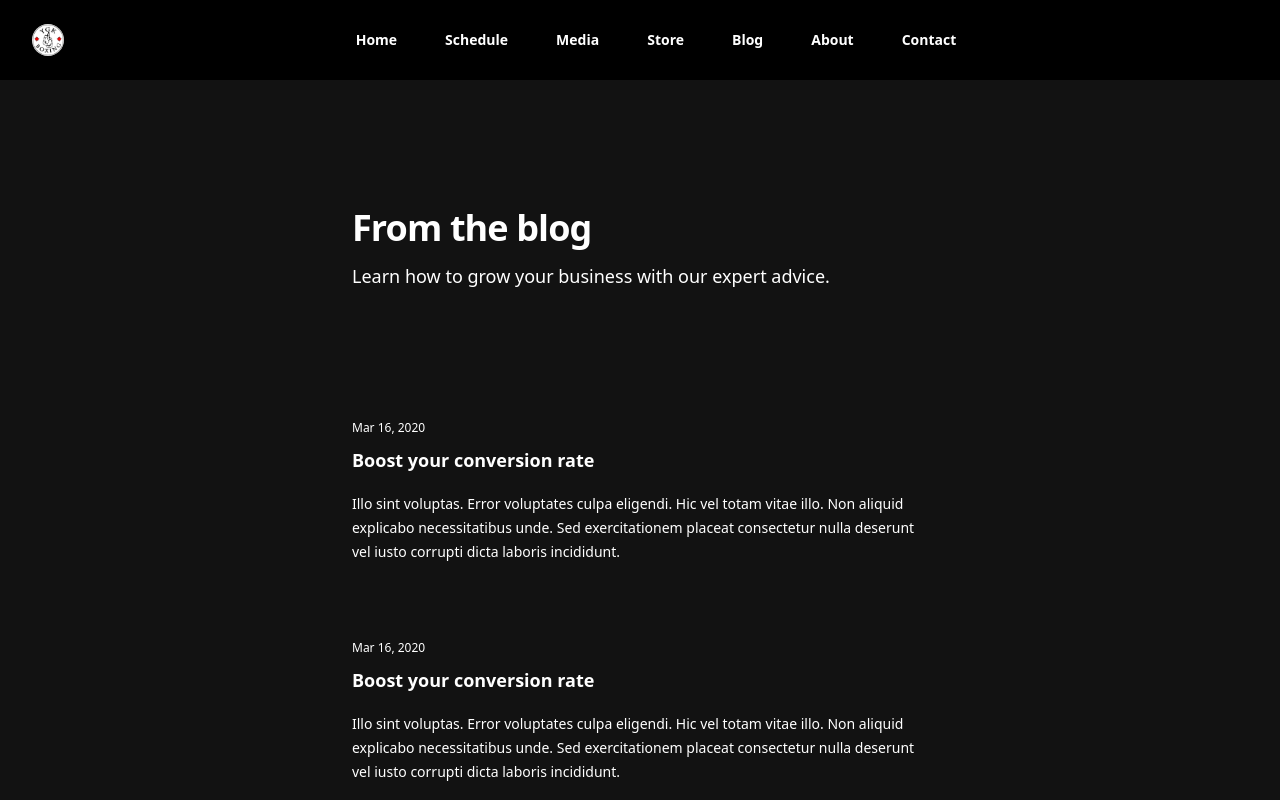
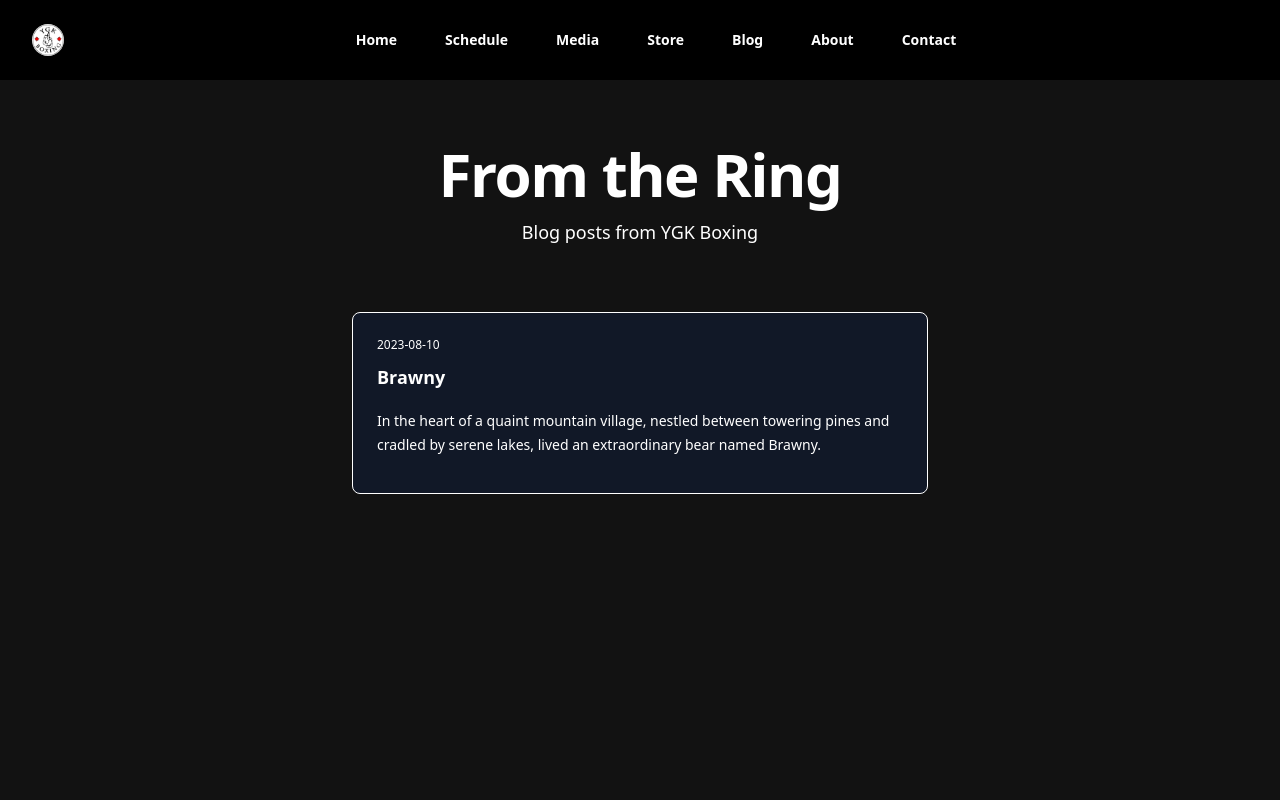
Before and after one commit to kellenwiltshire/ygk-boxing, a Next.js app: page /blog in a window 1280 px wide. Shown: the top 800 px of the page. Built offline with nearby package versions, Linux system fonts and the light colour scheme.

Commit message:
Working on Blog

```diff
--- a/components/Blog/BlogContent.tsx
+++ /dev/null
@@ -1,14 +0,0 @@
-import React from "react";
-import markdown from "./example-blog.md";
-import ReactMarkdown from "react-markdown";
-
-
-const BlogContent = () => {
-  return <div className="flex flex-col max-w-7xl">
-    <article className="prose">
-      <ReactMarkdown>{markdown}</ReactMarkdown>
-    </article>
-  </div>;
-};
-
-export default BlogContent;
--- a/components/Blog/BlogList.tsx
+++ b/components/Blog/BlogList.tsx
@@ -1,61 +1,43 @@
-const posts = [
-	{
-		id: 1,
-		title: 'Boost your conversion rate',
-		href: '#',
-		description:
-			'Illo sint voluptas. Error voluptates culpa eligendi. Hic vel totam vitae illo. Non aliquid explicabo necessitatibus unde. Sed exercitationem placeat consectetur nulla deserunt vel iusto corrupti dicta laboris incididunt.',
-		date: 'Mar 16, 2020',
-		datetime: '2020-03-16',
-
-	},
-	{
-		id: 2,
-		title: 'Boost your conversion rate',
-		href: '#',
-		description:
-			'Illo sint voluptas. Error voluptates culpa eligendi. Hic vel totam vitae illo. Non aliquid explicabo necessitatibus unde. Sed exercitationem placeat consectetur nulla deserunt vel iusto corrupti dicta laboris incididunt.',
-		date: 'Mar 16, 2020',
-		datetime: '2020-03-16',
-	},
-	// More posts...
-]
+import { blogs } from "./Blogs";
+import Link from "next/link";
 
 const BlogList = () => {
   return (
-		<div className='py-24 sm:py-32'>
-			<div className='mx-auto max-w-7xl px-6 lg:px-8'>
-				<div className='mx-auto max-w-2xl'>
-					<h2 className='text-3xl font-bold tracking-tight sm:text-4xl'>From the blog</h2>
-					<p className='mt-2 text-lg leading-8'>
-						Learn how to grow your business with our expert advice.
+    <div className="py-12 sm:py-16">
+      <div className="mx-auto max-w-7xl px-6 lg:px-8">
+        <div className="mx-auto max-w-2xl">
+          <h2 className="text-3xl font-bold tracking-tight sm:text-6xl text-center">From the Ring</h2>
+          <p className="mt-2 text-lg leading-8 text-center">
+            Blog posts from YGK Boxing
           </p>
-					<div className='mt-10 space-y-16 pt-10 sm:mt-16 sm:pt-16'>
-						{posts.map((post) => (
-							<article key={post.id} className='flex max-w-xl flex-col items-start justify-between'>
-								<div className='flex items-center gap-x-4 text-xs'>
+          <div className="mt-10 space-y-8 pt-10 sm:mt-8 sm:pt-8">
+            {blogs.map((post) => (
+              <article key={post.id}
+              >
+                <Link href={`/blog/post/${post.id}`}
+                      className="flex max-w-xl flex-col bg-gray-900 items-start justify-between border border-white p-6 rounded-lg hover:border-blue-700">
+                  <div className="flex items-center gap-x-4 text-xs">
                     <time dateTime={post.datetime}>
-										{post.date}
+                      {post.datetime}
                     </time>
 
                   </div>
-								<div className='group relative'>
-									<h3 className='mt-3 text-lg font-semibold leading-6'>
-										<a href={post.href}>
-											<span className='absolute inset-0' />
+                  <div className="group relative">
+                    <h3 className="mt-3 text-lg font-semibold leading-6">
+                      <span className="absolute inset-0" />
                       {post.title}
-										</a>
                     </h3>
-									<p className='mt-5 line-clamp-3 text-sm leading-6'>{post.description}</p>
+                    {/* eslint-disable-next-line @typescript-eslint/no-unsafe-call,@typescript-eslint/no-unsafe-member-access */}
+                    <p className="mt-5 line-clamp-3 text-sm leading-6">{post.description}</p>
                   </div>
-
+                </Link>
               </article>
             ))}
           </div>
         </div>
       </div>
     </div>
-	)
-}
+  );
+};
 
-export default BlogList
+export default BlogList;
--- /dev/null
+++ b/components/Blog/Blogs/Brawny.md
@@ -0,0 +1,34 @@
+# A Bear Named Brawny
+
+In the heart of a quaint mountain village, nestled between towering pines and cradled by serene lakes, lived an
+extraordinary bear named Brawny. Unlike other bears, Brawny possessed an uncanny knack for boxing. His paws were swift
+and his movements graceful, as if the art of boxing was woven into his very essence.
+
+Word of Brawny's remarkable talent spread far and wide, drawing curious spectators and eager challengers to witness his
+skills firsthand. The village's modest clearing transformed into an impromptu arena, with makeshift seats and an
+electric buzz of anticipation. Brawny's trainer, a weathered man named Rufus, saw the potential for greatness in the
+bear and tirelessly honed his abilities.
+
+Brawny's fame grew, attracting the attention of a renowned boxing promoter from the city. Intrigued by the prospect of a
+boxing bear, the promoter offered Brawny a chance to compete in a championship bout against a human opponent, the
+reigning champion, Victor "Iron Fist" McCallister. The stakes were high, and Brawny faced a daunting challenge against a
+seasoned human fighter.
+
+The day of the championship arrived, and the city's grand arena pulsed with excitement. A curious mix of spectators
+gathered, their skepticism gradually giving way to awe as Brawny entered the ring. The sight of a bear standing tall in
+boxing gloves was both bizarre and mesmerizing. Opposite him stood Victor McCallister, a formidable opponent with a
+fierce reputation.
+
+As the bell rang, Brawny's training kicked in. He moved with agility and precision, his powerful paws delivering punches
+that stunned the crowd and left McCallister struggling to keep up. Brawny's dedication and tireless training allowed him
+to hold his ground against his human opponent, weaving an unexpected and captivating narrative in the ring.
+
+The fight raged on, each round a testament to Brawny's determination and undeniable skill. The crowd's initial disbelief
+transformed into thunderous cheers, unified in their support for the underdog bear. In a dramatic final round, Brawny
+delivered a knockout blow that sent McCallister to the mat. The arena erupted in jubilation as Brawny was declared the
+new champion.
+
+Brawny's victory was more than a testament to his boxing prowess; it was a celebration of determination, an ode to
+defying expectations, and a reminder that greatness could emerge from the unlikeliest of places. And so, the legend of
+the boxing bear echoed through the village, inspiring generations to reach beyond the ordinary and embrace the
+extraordinary within themselves.
--- /dev/null
+++ b/components/Blog/Blogs/index.ts
@@ -0,0 +1,9 @@
+import { IBlogPost } from "../../../utils/types/BlogTypes";
+
+export const blogs: Array<IBlogPost> = [
+  {
+    id: 1,
+    title: "Brawny",
+    datetime: "2023-08-10",
+    description: "In the heart of a quaint mountain village, nestled between towering pines and cradled by serene lakes, lived an extraordinary bear named Brawny."
+  }];
--- a/components/Store/ProductCard.tsx
+++ b/components/Store/ProductCard.tsx
@@ -23,7 +23,7 @@ const ProductCard = ({ product }: IProps) => {
         <span aria-hidden="true" className="absolute inset-0" />
         {product.itemData.name}
       </h3>
-      <p className="text-sm text-gray-500">Description</p>
+      <p className="text-sm text-gray-500">{product.itemData.description}</p>
       <div className="flex flex-1 flex-col justify-end">
         <p
           className="text-base font-medium text-gray-900">{calculatePrice(product.itemData.variations[0].itemVariationData.priceMoney.amount)}</p>
--- a/components/Store/ProductInfo.tsx
+++ b/components/Store/ProductInfo.tsx
@@ -41,7 +41,7 @@ const ProductInfo = ({ product }: IProps) => {
               className="text-lg sm:text-xl">{calculatePrice(product.itemData.variations[0].itemVariationData.priceMoney.amount)}</p>
           </div>
           <div className="mt-4 space-y-6">
-            <p className="text-base">Description</p>
+            <p className="text-base">{product.itemData.description}</p>
           </div>
         </section>
       </div>
--- a/pages/blog/index.tsx
+++ b/pages/blog/index.tsx
@@ -1,10 +1,9 @@
-import BlogList from '../../components/Blog/BlogList'
+import BlogList from "../../components/Blog/BlogList";
 
 const Blog = () => {
-	return <div className='flex flex-col gap-4'>
+  return <div className="flex flex-col gap-4">
+    <BlogList />
+  </div>;
+};
 
-		<BlogList />
-	</div>
-}
-
-export default Blog
+export default Blog;
--- /dev/null
+++ b/pages/blog/post/1.tsx
@@ -0,0 +1,14 @@
+import Brawny from "../../../components/Blog/Blogs/Brawny.md";
+import React from "react";
+import ReactMarkdown from "react-markdown";
+
+
+const BlogPost = () => {
+  return <div className="flex flex-col max-w-7xl">
+    <article className="prose">
+      <ReactMarkdown className="p-4 sm:py-4 px-16 lg:px-32">{Brawny}</ReactMarkdown>
+    </article>
+  </div>;
+};
+
+export default BlogPost;
--- a/pages/blog/post/[slug].tsx
+++ /dev/null
@@ -1,9 +0,0 @@
-import BlogContent from '../../../components/Blog/BlogContent'
-import React from 'react'
-
-
-const BlogPost = () => {
-	return <BlogContent />
-}
-
-export default BlogPost
--- /dev/null
+++ b/utils/types/BlogTypes.ts
@@ -0,0 +1,6 @@
+export interface IBlogPost {
+  id: number,
+  title: string,
+  datetime: string,
+  description: string
+}
--- a/utils/types/CatalogTypes.ts
+++ b/utils/types/CatalogTypes.ts
@@ -39,6 +39,7 @@ export interface IItemVariation {
 export interface IItemData {
   name: string;
   abbreviation: string;
+  description?: string;
   label_color: string;
   is_taxable: boolean;
   visibility: string;
```
Also changed, not shown: components/Blog/Blogs/example-blog.md (renamed from components/Blog/example-blog.md). Lines whose indentation alone changed are shown as unchanged.
